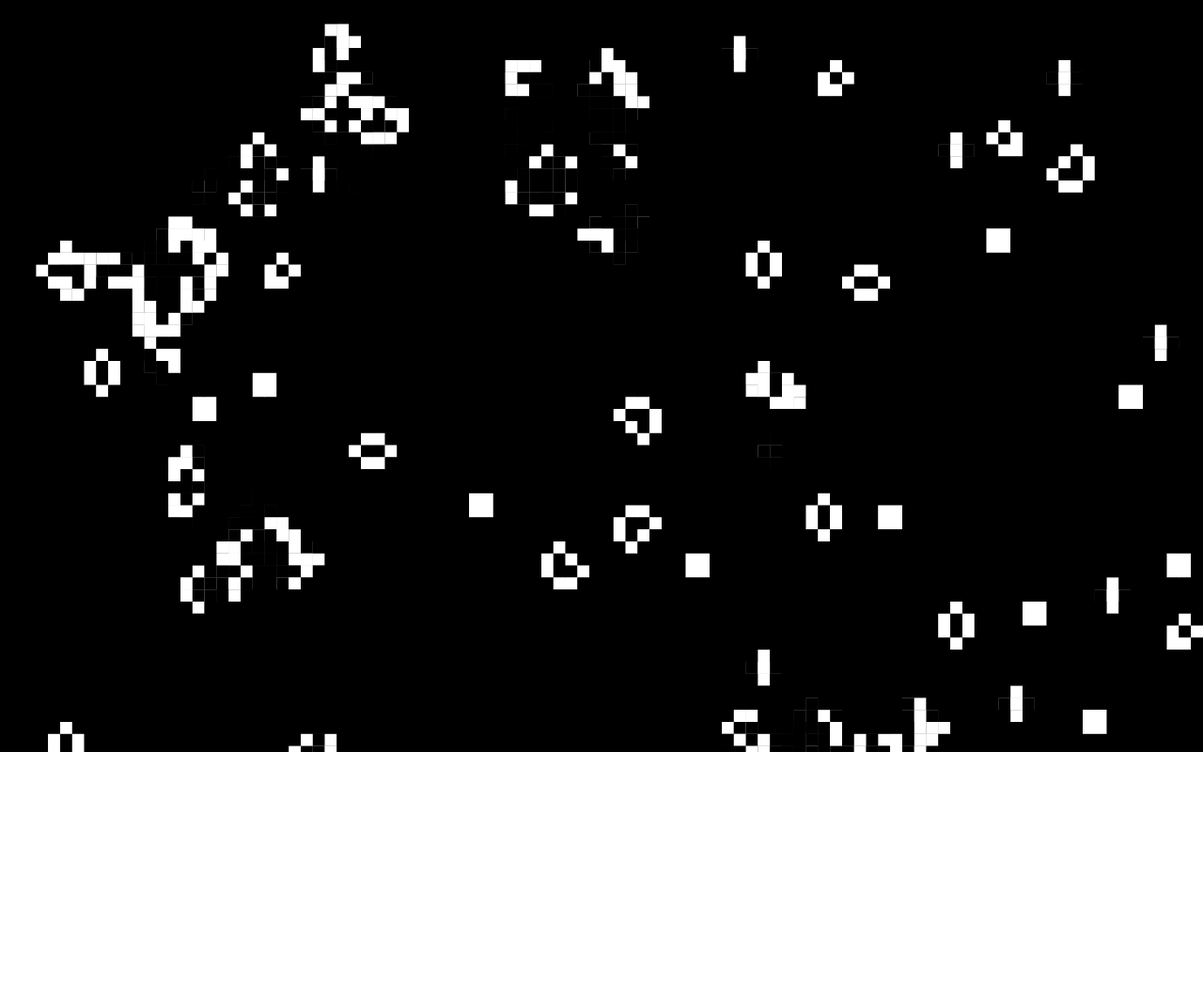
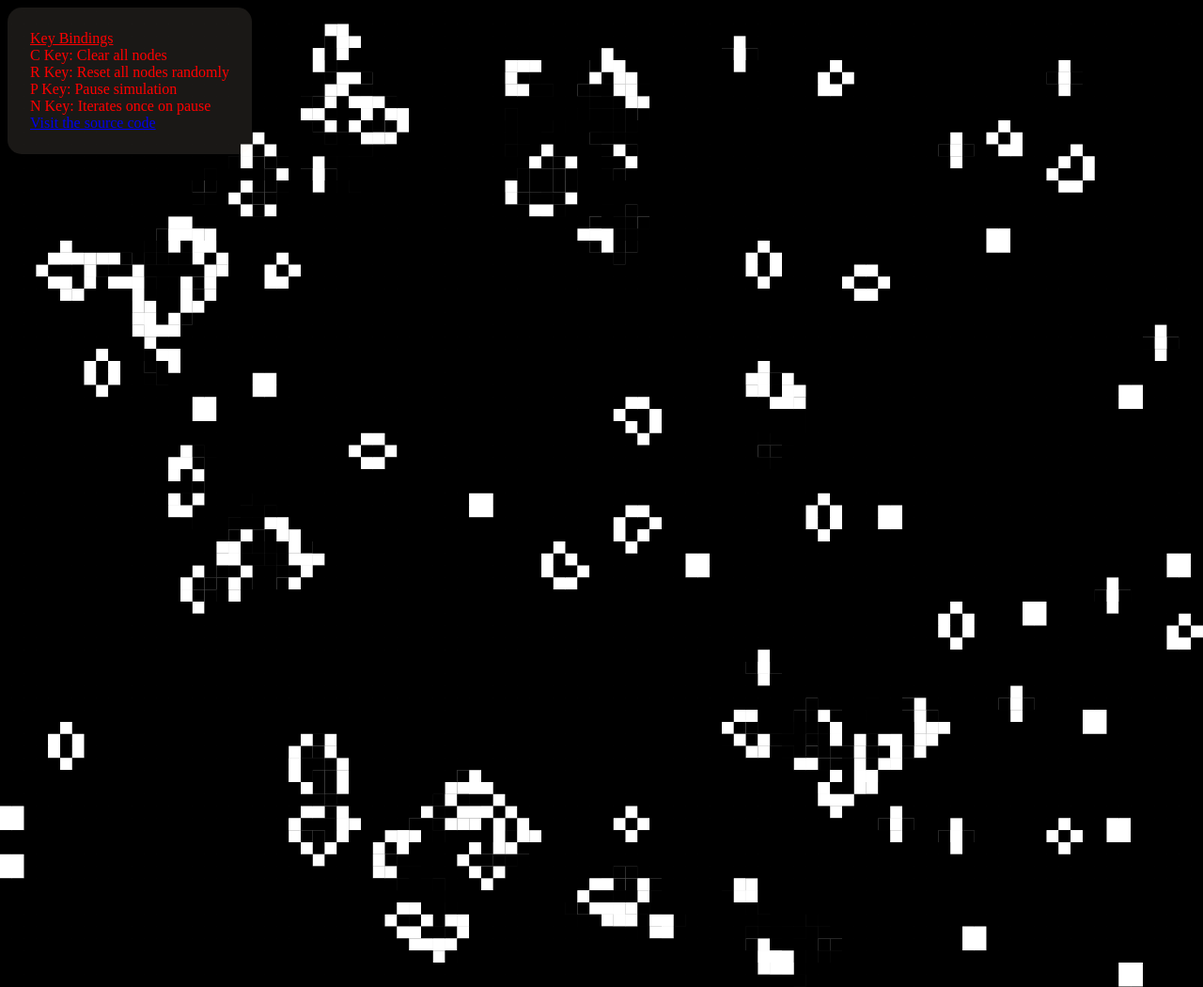
Before and after one commit to GauthamRNair/Game-Of-Life, a plain HTML site: page index.html in a window 1280 px wide. Shown: the top 1050 px of the page at 94% size. Before the commit the page ends 800 px from the top, so only its background shows below. Drawn offline with Linux system fonts and the light colour scheme.

Commit message:
Added instructions, icon, and updated README.md

```diff
--- a/index.html
+++ b/index.html
@@ -3,12 +3,31 @@
     <head>
         <meta charset="utf-8" />
         <title>Conway's Game of Life</title>
+        <link rel="icon" type="image/svg+xml" href="./public/Icon.png" />
         <style>
             html, body {
                 margin: 0;
                 padding: 0;
                 height: 100%;
                 overflow: hidden;
+            }
+
+            .instructions {
+                position: absolute;
+                margin: 1vh;
+                border-radius: 15px;
+                background-color: rgba(250, 235, 215, 0.1);
+                justify-content: left;
+                padding: 3vh;
+                color: red;
+                z-index: 1;
+            }
+
+            canvas {
+                position: absolute;
+                top: 0;
+                left: 0;
+                z-index: 0;
             }
         </style>
         <script>
@@ -148,5 +167,13 @@
     </head>
     <body onload="init();" onclick="next();">
         <canvas id="conway"></canvas>
+        <div class="instructions">
+            <u> Key Bindings </u> <br />
+            C Key: Clear all nodes <br />
+            R Key: Reset all nodes randomly <br />
+            P Key: Pause simulation <br />
+            N Key: Iterates once on pause <br />
+            <a href="https://github.com/GauthamRNair/Game-Of-Life" target="_blank">Visit the source code</a>
+        </div>
     </body>
 </html>
```
Also changed, not shown: public/Icon.png (added), 2 other files.
